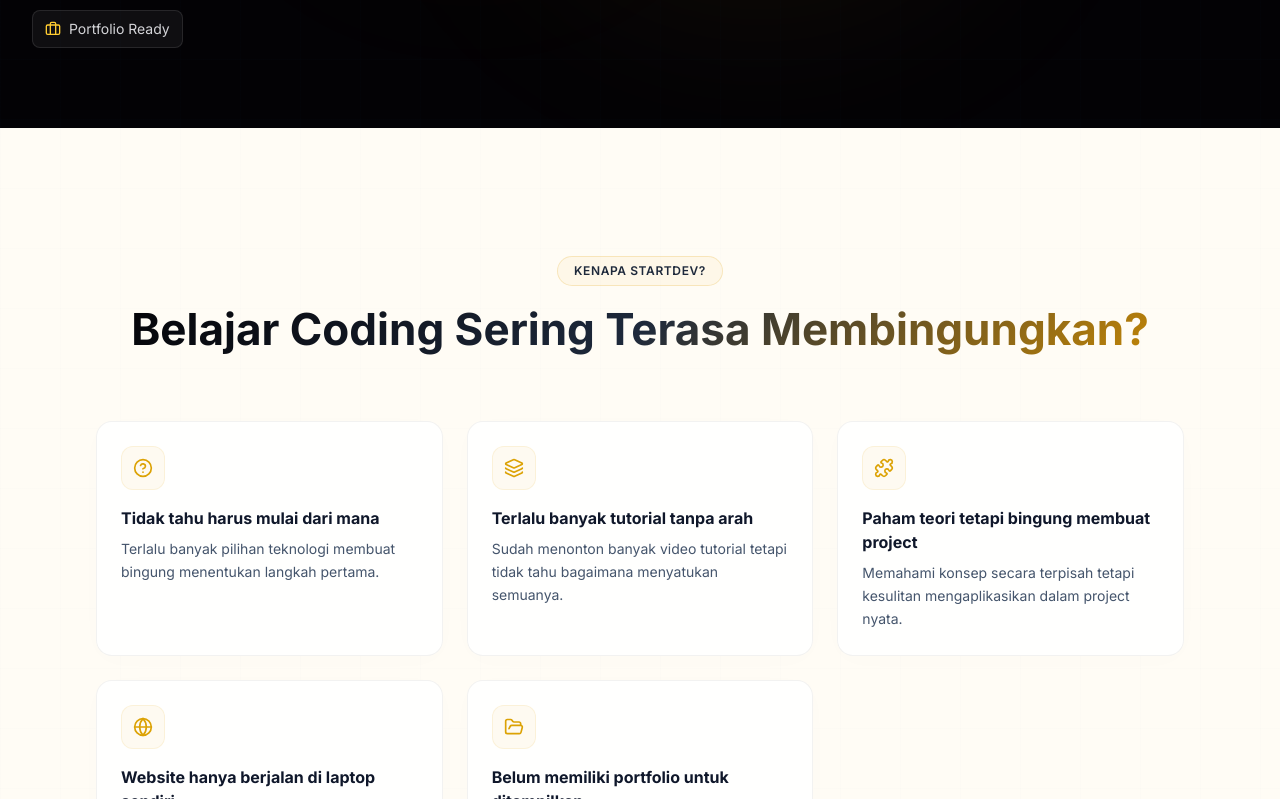
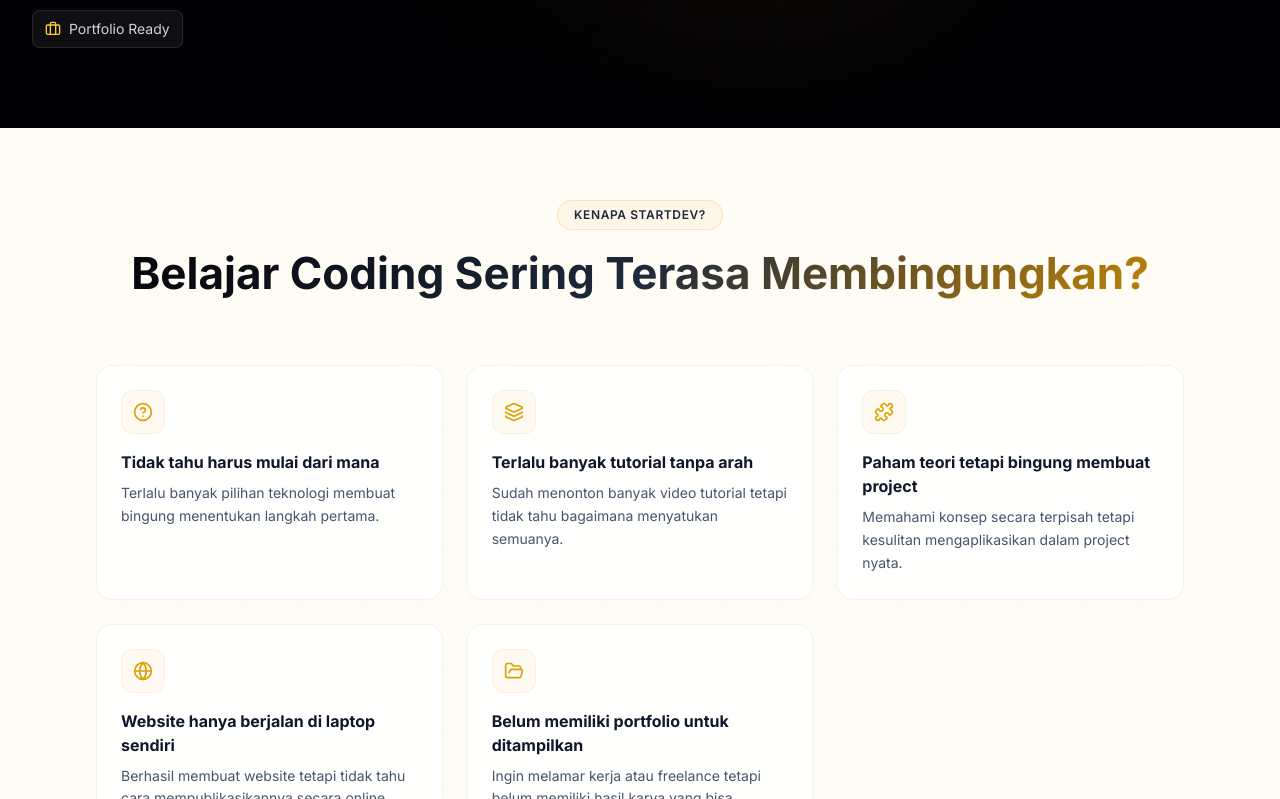
Before and after one commit to SulthanAndyno/devstart, a Next.js app: page / in a window 1280 px wide. Shown: the part 721-1520 px from the top of the page. Built offline with nearby package versions, Linux system fonts and the light colour scheme.

Commit message:
update: colour

```diff
--- a/src/app/globals.css
+++ b/src/app/globals.css
@@ -265,18 +265,18 @@ body {
 
 /* Section spacing */
 .section-padding {
-  padding: 6rem 1.5rem;
+  padding: 3rem 1.5rem;
 }
 
 @media (min-width: 768px) {
   .section-padding {
-    padding: 8rem 2rem;
+    padding: 4rem 2rem;
   }
 }
 
 @media (min-width: 1024px) {
   .section-padding {
-    padding: 8rem 4rem;
+    padding: 4.5rem 4rem;
   }
 }
 
```
